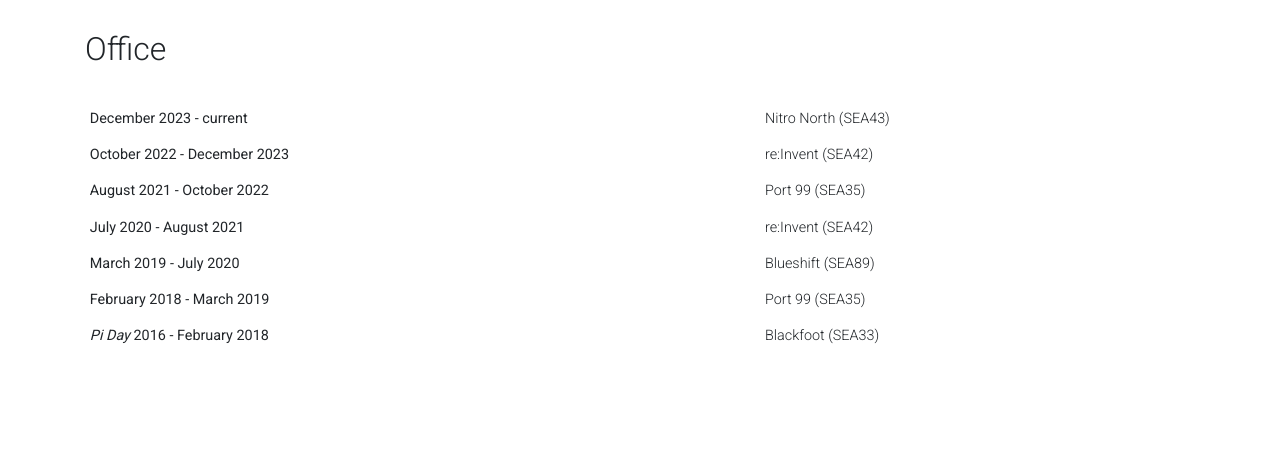
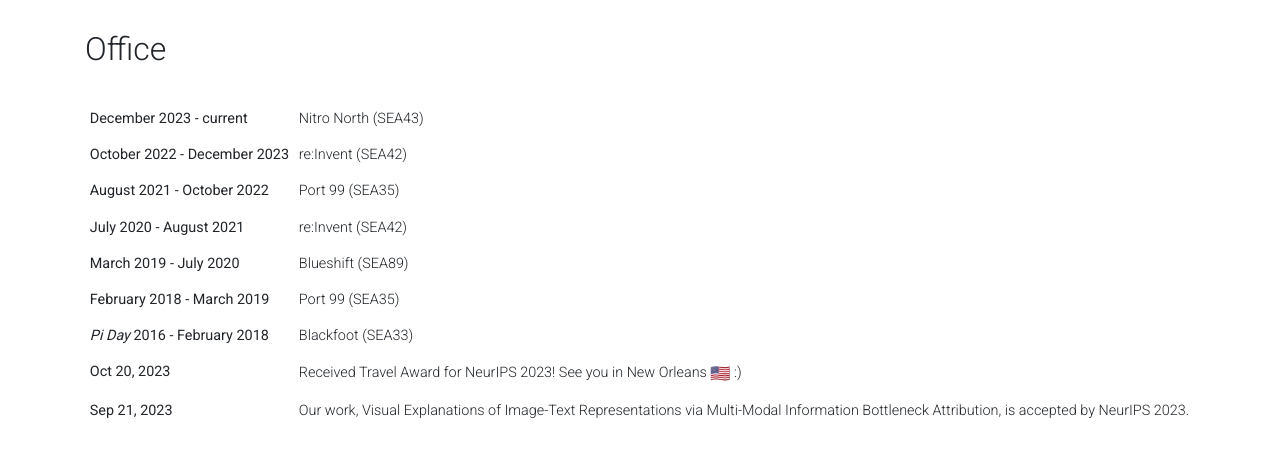
Before and after one commit to gfw001/gfw001.github.io, a Jekyll site: the page office.html, which Jekyll copies as it is, in a window 1280 px wide. Shown: the top 457 px of the page. Built offline with Jekyll 4.4.1, drawn with Linux system fonts in a browser that asks for light colours; emoji names are drawn with the system emoji font; a style sheet for code colours, icons or effects is not loaded.

Commit message:
Update office.html

```diff
--- a/office.html
+++ b/office.html
@@ -86,6 +86,14 @@
            <th scope="row"><i>Pi Day</i> 2016 - February 2018</th>
            <td> Blackfoot (SEA33) </td>
          </tr>
+         <tr>
+           <th scope="row">Oct 20, 2023</th>
+           <td> Received Travel Award for NeurIPS 2023! See you in New Orleans <img class="emoji" title=":us:" alt=":us:" src="https://github.githubassets.com/images/icons/emoji/unicode/1f1fa-1f1f8.png" height="20" width="20"> :) </td>
+         </tr>
+         <tr>
+           <th scope="row">Sep 21, 2023</th>
+           <td> Our work, <a href="https://neurips.cc/virtual/2023/poster/72331" rel="external nofollow noopener" target="_blank">Visual Explanations of Image-Text Representations via Multi-Modal Information Bottleneck Attribution</a>, is accepted by NeurIPS 2023. </td>
+         </tr>
      </table>
   </div>
 </div>
```
